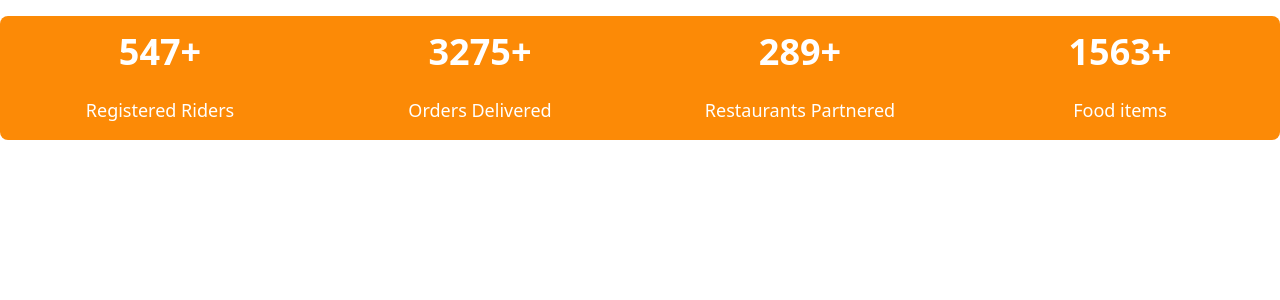
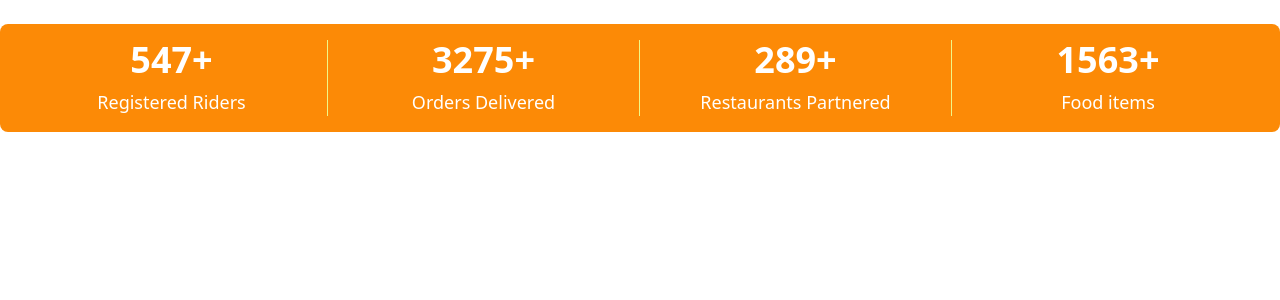
Before and after one commit to hasaanmumtaz6/foooddish, a Next.js app: page /components/Counterdetail in a window 1280 px wide. Shown: the top 300 px of the page. Built offline with nearby package versions, Linux system fonts and the light colour scheme.

Commit message:
Counter box fully designed developed

```diff
--- a/pages/components/CounterBox.tsx
+++ b/pages/components/CounterBox.tsx
@@ -3,9 +3,10 @@ import React, { useEffect, useState } from "react";
 interface CounterBoxProps {
   target: number;
   label: string;
+  borderClass: string;
 }
 
-const CounterBox = ({ target, label }: CounterBoxProps) => {
+const CounterBox = ({ target, label, borderClass }: CounterBoxProps) => {
   const [count, setCount] = useState(0);
 
   useEffect(() => {
@@ -28,10 +29,10 @@ const CounterBox = ({ target, label }: CounterBoxProps) => {
 
   return (
     <div
-      className="w-1/4 bg-[var(--background-primary)] px-6 py-4 flex flex-col items-center justify-center gap-4 text-white"
+      className={`${borderClass} w-1/4 bg-[var(--background-primary)] flex flex-col items-center justify-center gap-1 text-white`}
     >
       <span className="block text-4xl font-bold">{count}+</span>
-      <p className="mt-2 text-lg font-medium">{label}</p>
+      <p className="pt-1 text-lg font-medium">{label}</p>
     </div>
   );
 };
--- a/pages/components/Counterdetail.tsx
+++ b/pages/components/Counterdetail.tsx
@@ -3,12 +3,12 @@ import CounterBox from './CounterBox'
 
 const Counterdetail = () => {
   return (
-    <section className='py-4 w-full flex items-center'>
-      <div className="flex w-full rounded-lg overflow-hidden">
-        <CounterBox target={547} label="Registered Riders" />
-        <CounterBox target={3275} label="Orders Delivered" />
-        <CounterBox target={289} label="Restaurants Partnered" />
-        <CounterBox target={1563} label="Food items" />
+    <section className='py-6 w-full flex items-center'>
+      <div className="flex w-full p-4 bg-[var(--background-primary)] rounded-lg overflow-hidden">
+        <CounterBox borderClass="border-r-[1px] border-r-[#f0f786]" target={547} label="Registered Riders" />
+        <CounterBox borderClass="border-r-[1px] border-r-[#f0f786]" target={3275} label="Orders Delivered" />
+        <CounterBox borderClass="border-r-[1px] border-r-[#f0f786]" target={289} label="Restaurants Partnered" />
+        <CounterBox borderClass="border-r-0" target={1563} label="Food items" />
       </div>
     </section>
   )
```
